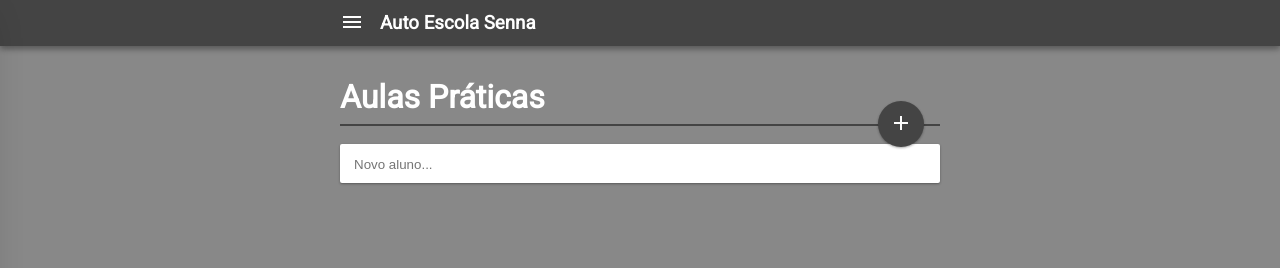
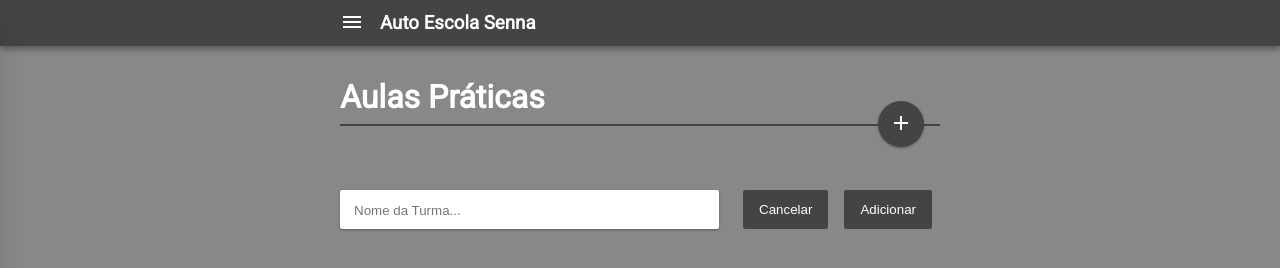
Before and after one commit to felipeemidio/AutoSchool, a React app: page /aulas in a window 1280 px wide. Both pictures are taken after a click on the button "add". Built offline with nearby package versions, Linux system fonts and the light colour scheme.

Commit message:
Input of new class done and add classes list.

```diff
--- a/src/components/Classes/ClassesPage.js
+++ b/src/components/Classes/ClassesPage.js
@@ -3,29 +3,52 @@ import NewClasses from './newClasses';
 import Input from '../Generics/Input';
 import StudentsServices from '../../services/StudentsServices';
 
-const KEY_STORAGE="classes";
+const KEY_STORAGE = "classes";
 
 class ClassesPage extends React.Component {
 
   state = {
-    classes: []
+    classes: [],
+    openInput: false,
   };
 
+  setOpenInput(value) {
+    this.setState({ openInput: value });
+  }
+
   componentDidMount() {
-    StudentsServices.load(KEY_STORAGE).then(classes => this.setState({classes}));
+    StudentsServices.load(KEY_STORAGE).then(classes => this.setState({ classes }));
   }
 
   render() {
-    return(
+    const { classes, openInput } = this.state;
+    return (
       <React.Fragment>
         <h1>Aulas Práticas</h1>
         <div className="add-scope">
           <div className="separator" />
-          <button>
+          <button onClick={() => this.setOpenInput(true)}>
             <i className="material-icons">add</i>
           </button>
         </div>
-        <NewClasses />
+        <NewClasses
+          open={openInput}
+          onCancel={() => this.setOpenInput(false)}
+          onAdd={text => {
+            if (!text) {
+              return null;
+            }
+            this.setState(prevState => {
+              const newClassesList = prevState.students.concat({
+                id: uuid(),
+                className: text,
+                students: [],
+              })
+              StudentsServices.save(KEY_STORAGE, newClassesList);
+              return { classes: newClassesList }
+            })
+          }}
+        />
       </React.Fragment>
     );
   }
--- a/src/components/Classes/NewClasses.js
+++ b/src/components/Classes/NewClasses.js
@@ -6,18 +6,26 @@ class NewClasses extends React.Component {
   }
   render() {
     const { text } = this.state;
-    const { open } = this.props;
-    return(
+    const { open, onCancel, onAdd } = this.props;
+    return (
+      <React.Fragment>
+        {open && (
+          <div className="new-classes">
             <div className="input-student">
               <input
                 type="text"
-          placeholder="Novo aluno..."
+                placeholder="Nome da Turma..."
                 value={text}
                 onChange={event => this.setState({
                   text: event.target.value
                 })}
               />
             </div>
+            <button onClick={onCancel}>Cancelar</button>
+            <button onClick={onAdd}>Adicionar</button>
+          </div>
+        )}
+      </React.Fragment>
     );
   }
 }
--- a/src/index.scss
+++ b/src/index.scss
@@ -18,6 +18,7 @@ h3 {
   top: 0;
   right: 0;
   height: 20px;
+  margin-bottom: 46px;
 
   & button {
     position: absolute;
@@ -35,6 +36,22 @@ h3 {
     &:focus {
       outline: none;
     }
+  }
+}
+
+.new-classes {
+  display: flex;
+
+  & div{
+    flex: 1;
+    margin-right: 16px;
+  }
+
+  & button {
+    background-color: #444444;
+    padding: 0px 16px;
+    margin: 0px 8px;
+    border-radius: 2px;
   }
 }
 
--- a/src/services/StudentsServices.js
+++ b/src/services/StudentsServices.js
@@ -8,7 +8,7 @@ class StudentService {
 
   static save(key, values) {
     return new Promise((resolve, reject) => {
-      window.localStorage.setItem("students", JSON.stringify(students));
+      window.localStorage.setItem(key, JSON.stringify(values));
       resolve();
     });
   }
```
Also changed, not shown: src/components/Classes/ClassEntity.js (added, +12 -0 lines), src/components/Classes/ClassesList.js (added, +7 -0 lines), 4 other files. Lines whose indentation alone changed are shown as unchanged.
